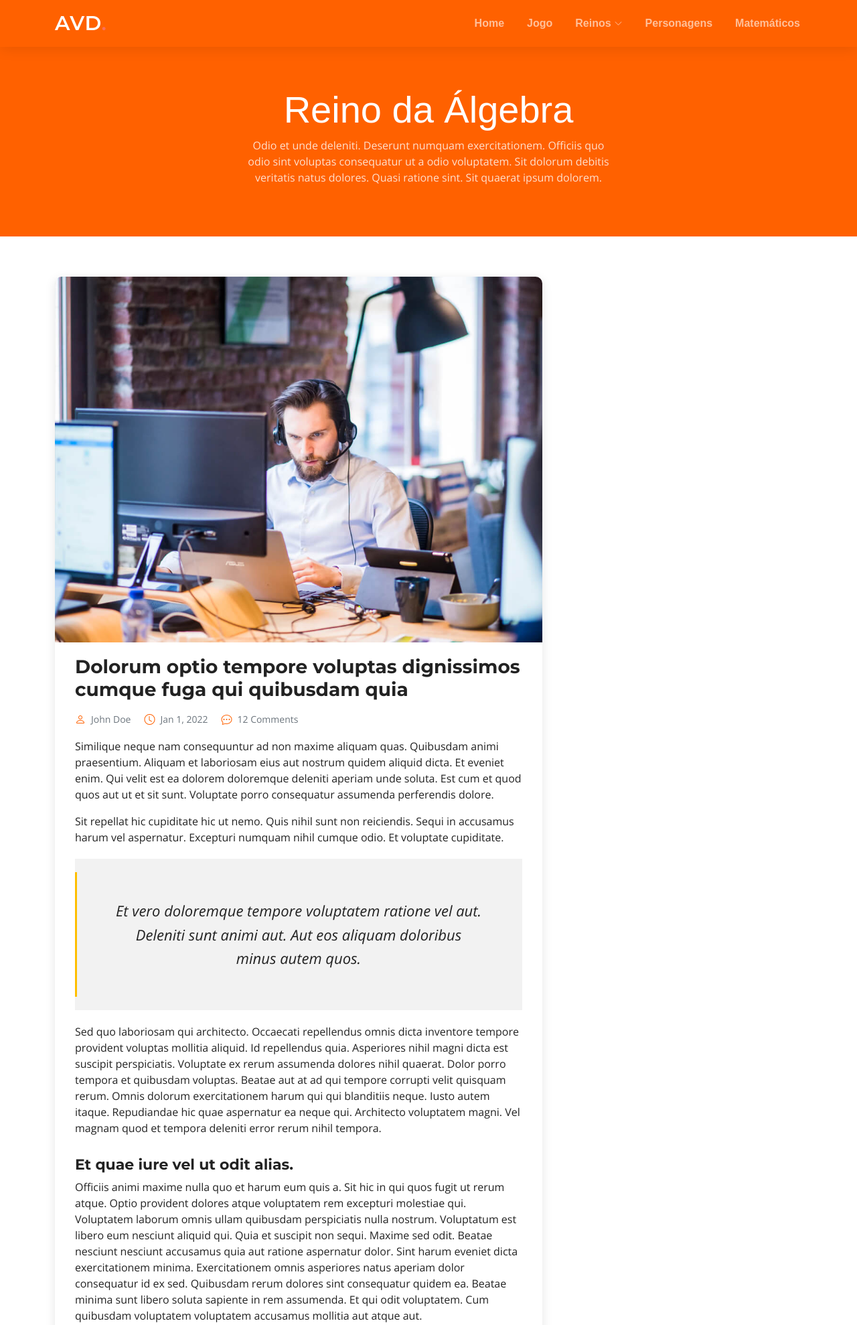
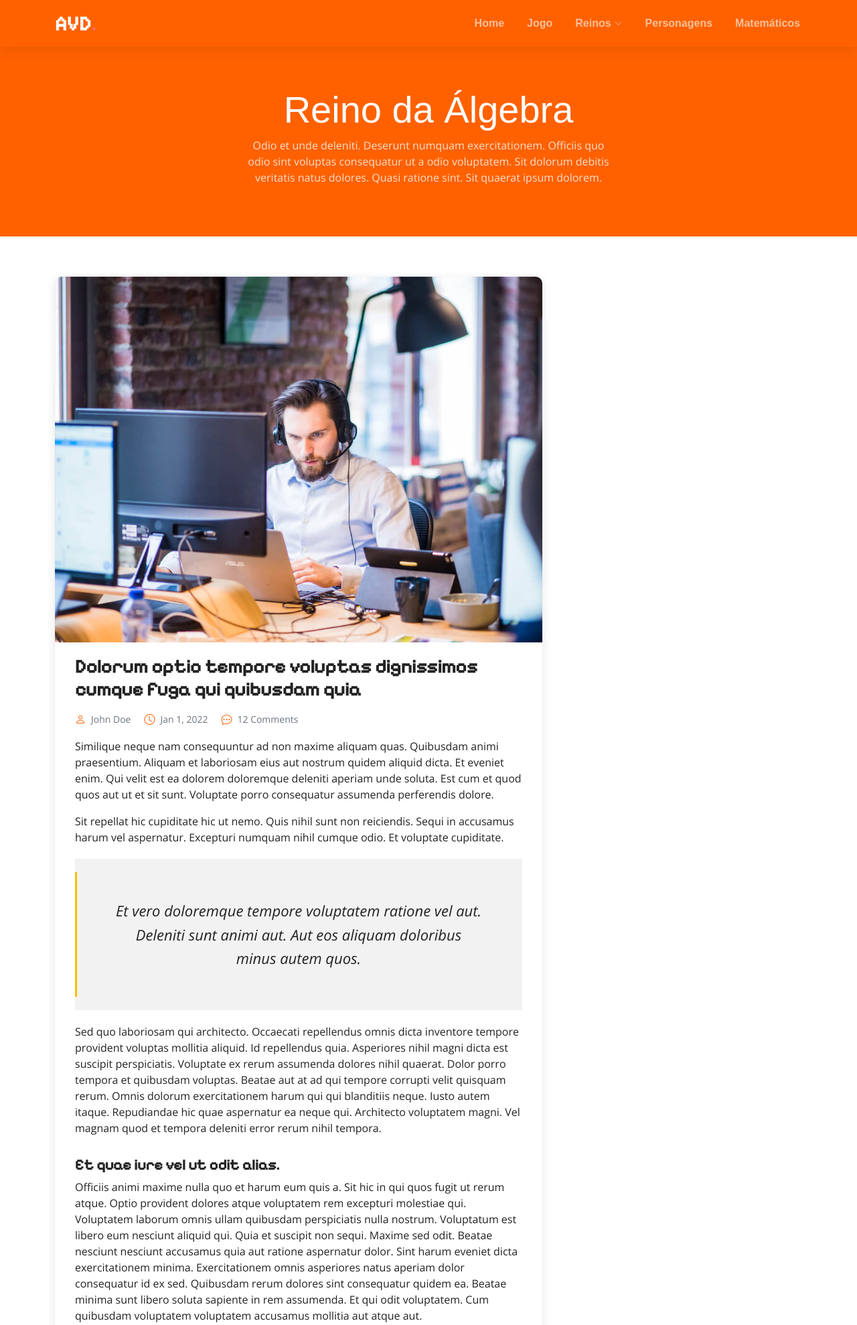
Before and after one commit to GanestGamer11/septandara, a PHP site: page /reino-alg.html in a window 1280 px wide. Shown: the top 1978 px of the page at 67% size. Run offline with PHP 8.4, Linux system fonts and the light colour scheme.

Commit message:
Add files via upload

```diff
--- a/assets/css/alg.css
+++ b/assets/css/alg.css
@@ -13,7 +13,7 @@
 /* Fonts */
 :root {
     --font-default: "Open Sans", system-ui, -apple-system, "Segoe UI", Roboto, "Helvetica Neue", Arial, "Noto Sans", "Liberation Sans", sans-serif, "Apple Color Emoji", "Segoe UI Emoji", "Segoe UI Symbol", "Noto Color Emoji";
-    --font-primary: "Montserrat", sans-serif;
+    --font-primary: 'Pixelify Sans', cursive;
     --font-secondary: "Poppins", sans-serif;
   }
 
--- a/assets/css/geo.css
+++ b/assets/css/geo.css
@@ -13,7 +13,7 @@
 /* Fonts */
 :root {
     --font-default: "Open Sans", system-ui, -apple-system, "Segoe UI", Roboto, "Helvetica Neue", Arial, "Noto Sans", "Liberation Sans", sans-serif, "Apple Color Emoji", "Segoe UI Emoji", "Segoe UI Symbol", "Noto Color Emoji";
-    --font-primary: "Montserrat", sans-serif;
+    --font-primary: 'Pixelify Sans', cursive;
     --font-secondary: "Poppins", sans-serif;
   }
 
--- a/assets/css/main.css
+++ b/assets/css/main.css
@@ -997,7 +997,7 @@ section {
 }
 
 .services .service-item:hover .icon:before {
-  background: #00b6a1;
+  background: #8e65e2;
 }
 
 .services .service-item:hover h3 {
--- a/assets/css/num.css
+++ b/assets/css/num.css
@@ -13,7 +13,7 @@
 /* Fonts */
 :root {
     --font-default: "Open Sans", system-ui, -apple-system, "Segoe UI", Roboto, "Helvetica Neue", Arial, "Noto Sans", "Liberation Sans", sans-serif, "Apple Color Emoji", "Segoe UI Emoji", "Segoe UI Symbol", "Noto Color Emoji";
-    --font-primary: "Montserrat", sans-serif;
+    --font-primary: 'Pixelify Sans', cursive;
     --font-secondary: "Poppins", sans-serif;
   }
 
--- a/assets/css/trigo.css
+++ b/assets/css/trigo.css
@@ -13,7 +13,7 @@
 /* Fonts */
 :root {
     --font-default: "Open Sans", system-ui, -apple-system, "Segoe UI", Roboto, "Helvetica Neue", Arial, "Noto Sans", "Liberation Sans", sans-serif, "Apple Color Emoji", "Segoe UI Emoji", "Segoe UI Symbol", "Noto Color Emoji";
-    --font-primary: "Montserrat", sans-serif;
+    --font-primary: 'Pixelify Sans', cursive;
     --font-secondary: "Poppins", sans-serif;
   }
 
```
